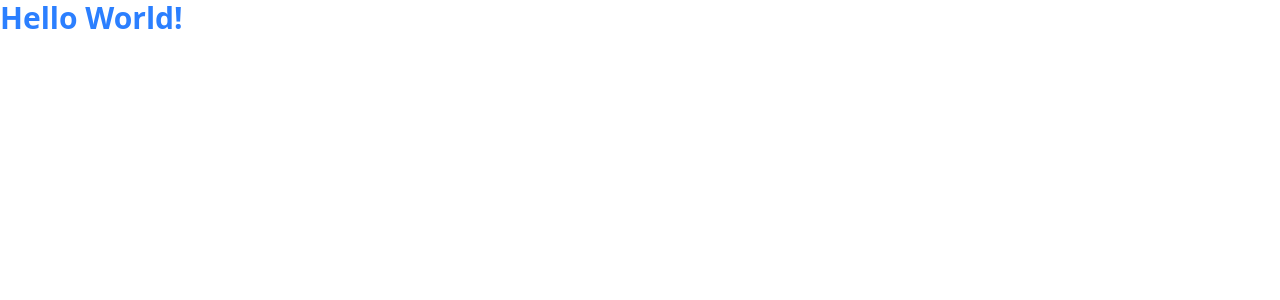
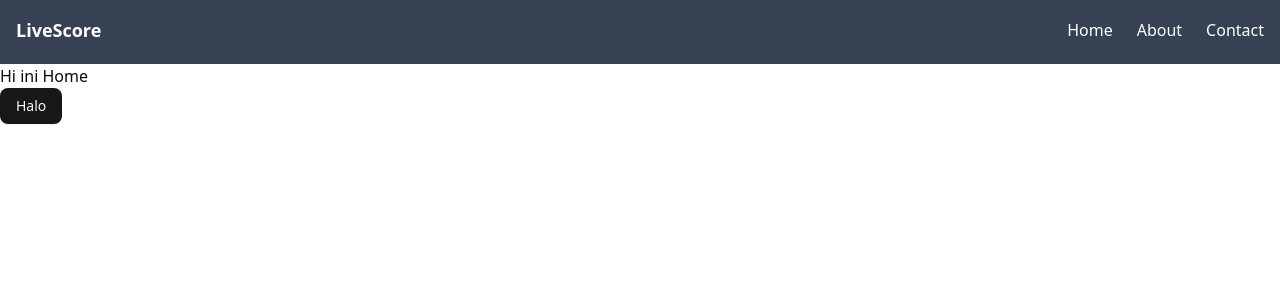
Before and after one commit to IrhamIzza/LiveScore, a React (Vite) app: page / in a window 1280 px wide. Shown: the top 300 px of the page. Built offline with nearby package versions, Linux system fonts and the light colour scheme.

Commit message:
membuat navbar

```diff
--- a/index.html
+++ b/index.html
@@ -2,10 +2,9 @@
 <html lang="en">
   <head>
     <meta charset="UTF-8" />
-    <link rel="icon" type="image/svg+xml" href="/vite.svg" />
     <meta name="viewport" content="width=device-width, initial-scale=1.0" />
     <link href="/src/index.css" rel="stylesheet">
-    <title>Vite + React</title>
+    <title>Home</title>
   </head>
   <body>
     <div id="root"></div>
--- a/src/App.jsx
+++ b/src/App.jsx
@@ -1,9 +1,15 @@
 import { useState } from "react";
+import Navbar from "./components/Navbar";
+import { Route, Routes } from "react-router-dom";
+import Home from "./pages/Home";
 
 function App() {
   return (
     <>
-      <h1 className="text-3xl font-bold text-blue-500">Hello World!</h1>
+      <Navbar></Navbar>
+      <Routes>
+        <Route path="/" element={<Home />} />
+      </Routes>
     </>
   );
 }
--- /dev/null
+++ b/src/components/Navbar.jsx
@@ -0,0 +1,48 @@
+import { useState } from "react";
+import { Link } from "react-router-dom";
+
+function Navbar() {
+    let [isOpen, setIsOpen] = useState(false);
+
+    let toggleMenu = () => {
+        setIsOpen(!isOpen)
+        console.log(isOpen)
+    }
+    return (
+        <>
+        <nav className={`fixed w-full bg-gray-700 p-4 text-white ${!isOpen? 'h-16':''} `}>
+            <div className="flex justify-between items-center">
+                <div className="text-lg font-bold">LiveScore</div>
+                {/* Menu Desktop */}
+                <ul className="hidden md:flex space-x-6">
+                    <li><Link to="/" className="hover:underline">Home</Link></li>
+                    <li><Link to="/about" className="hover:underline">About</Link></li>
+                    <li><Link to="/contact" className="hover:underline">Contact</Link></li>
+                </ul>
+                {/* Hamburger Icon */}
+                <div className="md:hidden">
+                    <svg onClick={toggleMenu} xmlns="http://www.w3.org/2000/svg" className="h-6 w-6 cursor-pointer" fill="none" viewBox="0 0 24 24"
+                        stroke="currentColor">
+                        <path strokeLinecap="round" strokeLinejoin="round" strokeWidth="2"
+                            d="M4 6h16M4 12h16M4 18h16" />
+                    </svg>
+                </div>
+                {/* Menu Mobile */}
+            </div>
+                {isOpen && (
+                    <ul className="md:hidden py-2 space-y-2">
+                        <li className="hover:underline"><Link to="/" onClick={toggleMenu}>Home</Link></li>
+                        <li className="hover:underline"><Link to="/about" onClick={toggleMenu}>About</Link></li>
+                        <li className="hover:underline"><Link to="/contact" onClick={toggleMenu}>Contact</Link></li>
+                    </ul>
+                )}
+        </nav>
+        <main className="pt-16"></main>
+        </>
+
+    );
+
+}
+
+
+export default Navbar;
--- /dev/null
+++ b/src/components/ui/button.jsx
@@ -0,0 +1,55 @@
+import * as React from "react"
+import { Slot } from "@radix-ui/react-slot"
+import { cva } from "class-variance-authority";
+
+import { cn } from "@/lib/utils"
+
+const buttonVariants = cva(
+  "inline-flex items-center justify-center gap-2 whitespace-nowrap rounded-md text-sm font-medium transition-all disabled:pointer-events-none disabled:opacity-50 [&_svg]:pointer-events-none [&_svg:not([class*='size-'])]:size-4 shrink-0 [&_svg]:shrink-0 outline-none focus-visible:border-ring focus-visible:ring-ring/50 focus-visible:ring-[3px] aria-invalid:ring-destructive/20 dark:aria-invalid:ring-destructive/40 aria-invalid:border-destructive",
+  {
+    variants: {
+      variant: {
+        default:
+          "bg-primary text-primary-foreground shadow-xs hover:bg-primary/90",
+        destructive:
+          "bg-destructive text-white shadow-xs hover:bg-destructive/90 focus-visible:ring-destructive/20 dark:focus-visible:ring-destructive/40 dark:bg-destructive/60",
+        outline:
+          "border bg-background shadow-xs hover:bg-accent hover:text-accent-foreground dark:bg-input/30 dark:border-input dark:hover:bg-input/50",
+        secondary:
+          "bg-secondary text-secondary-foreground shadow-xs hover:bg-secondary/80",
+        ghost:
+          "hover:bg-accent hover:text-accent-foreground dark:hover:bg-accent/50",
+        link: "text-primary underline-offset-4 hover:underline",
+      },
+      size: {
+        default: "h-9 px-4 py-2 has-[>svg]:px-3",
+        sm: "h-8 rounded-md gap-1.5 px-3 has-[>svg]:px-2.5",
+        lg: "h-10 rounded-md px-6 has-[>svg]:px-4",
+        icon: "size-9",
+      },
+    },
+    defaultVariants: {
+      variant: "default",
+      size: "default",
+    },
+  }
+)
+
+function Button({
+  className,
+  variant,
+  size,
+  asChild = false,
+  ...props
+}) {
+  const Comp = asChild ? Slot : "button"
+
+  return (
+    <Comp
+      data-slot="button"
+      className={cn(buttonVariants({ variant, size, className }))}
+      {...props} />
+  );
+}
+
+export { Button, buttonVariants }
--- a/src/index.css
+++ b/src/index.css
@@ -1 +1,120 @@
 @import "tailwindcss";
+@import "tw-animate-css";
+
+@custom-variant dark (&:is(.dark *));
+
+@theme inline {
+  --radius-sm: calc(var(--radius) - 4px);
+  --radius-md: calc(var(--radius) - 2px);
+  --radius-lg: var(--radius);
+  --radius-xl: calc(var(--radius) + 4px);
+  --color-background: var(--background);
+  --color-foreground: var(--foreground);
+  --color-card: var(--card);
+  --color-card-foreground: var(--card-foreground);
+  --color-popover: var(--popover);
+  --color-popover-foreground: var(--popover-foreground);
+  --color-primary: var(--primary);
+  --color-primary-foreground: var(--primary-foreground);
+  --color-secondary: var(--secondary);
+  --color-secondary-foreground: var(--secondary-foreground);
+  --color-muted: var(--muted);
+  --color-muted-foreground: var(--muted-foreground);
+  --color-accent: var(--accent);
+  --color-accent-foreground: var(--accent-foreground);
+  --color-destructive: var(--destructive);
+  --color-border: var(--border);
+  --color-input: var(--input);
+  --color-ring: var(--ring);
+  --color-chart-1: var(--chart-1);
+  --color-chart-2: var(--chart-2);
+  --color-chart-3: var(--chart-3);
+  --color-chart-4: var(--chart-4);
+  --color-chart-5: var(--chart-5);
+  --color-sidebar: var(--sidebar);
+  --color-sidebar-foreground: var(--sidebar-foreground);
+  --color-sidebar-primary: var(--sidebar-primary);
+  --color-sidebar-primary-foreground: var(--sidebar-primary-foreground);
+  --color-sidebar-accent: var(--sidebar-accent);
+  --color-sidebar-accent-foreground: var(--sidebar-accent-foreground);
+  --color-sidebar-border: var(--sidebar-border);
+  --color-sidebar-ring: var(--sidebar-ring);
+}
+
+:root {
+  --radius: 0.625rem;
+  --background: oklch(1 0 0);
+  --foreground: oklch(0.145 0 0);
+  --card: oklch(1 0 0);
+  --card-foreground: oklch(0.145 0 0);
+  --popover: oklch(1 0 0);
+  --popover-foreground: oklch(0.145 0 0);
+  --primary: oklch(0.205 0 0);
+  --primary-foreground: oklch(0.985 0 0);
+  --secondary: oklch(0.97 0 0);
+  --secondary-foreground: oklch(0.205 0 0);
+  --muted: oklch(0.97 0 0);
+  --muted-foreground: oklch(0.556 0 0);
+  --accent: oklch(0.97 0 0);
+  --accent-foreground: oklch(0.205 0 0);
+  --destructive: oklch(0.577 0.245 27.325);
+  --border: oklch(0.922 0 0);
+  --input: oklch(0.922 0 0);
+  --ring: oklch(0.708 0 0);
+  --chart-1: oklch(0.646 0.222 41.116);
+  --chart-2: oklch(0.6 0.118 184.704);
+  --chart-3: oklch(0.398 0.07 227.392);
+  --chart-4: oklch(0.828 0.189 84.429);
+  --chart-5: oklch(0.769 0.188 70.08);
+  --sidebar: oklch(0.985 0 0);
+  --sidebar-foreground: oklch(0.145 0 0);
+  --sidebar-primary: oklch(0.205 0 0);
+  --sidebar-primary-foreground: oklch(0.985 0 0);
+  --sidebar-accent: oklch(0.97 0 0);
+  --sidebar-accent-foreground: oklch(0.205 0 0);
+  --sidebar-border: oklch(0.922 0 0);
+  --sidebar-ring: oklch(0.708 0 0);
+}
+
+.dark {
+  --background: oklch(0.145 0 0);
+  --foreground: oklch(0.985 0 0);
+  --card: oklch(0.205 0 0);
+  --card-foreground: oklch(0.985 0 0);
+  --popover: oklch(0.205 0 0);
+  --popover-foreground: oklch(0.985 0 0);
+  --primary: oklch(0.922 0 0);
+  --primary-foreground: oklch(0.205 0 0);
+  --secondary: oklch(0.269 0 0);
+  --secondary-foreground: oklch(0.985 0 0);
+  --muted: oklch(0.269 0 0);
+  --muted-foreground: oklch(0.708 0 0);
+  --accent: oklch(0.269 0 0);
+  --accent-foreground: oklch(0.985 0 0);
+  --destructive: oklch(0.704 0.191 22.216);
+  --border: oklch(1 0 0 / 10%);
+  --input: oklch(1 0 0 / 15%);
+  --ring: oklch(0.556 0 0);
+  --chart-1: oklch(0.488 0.243 264.376);
+  --chart-2: oklch(0.696 0.17 162.48);
+  --chart-3: oklch(0.769 0.188 70.08);
+  --chart-4: oklch(0.627 0.265 303.9);
+  --chart-5: oklch(0.645 0.246 16.439);
+  --sidebar: oklch(0.205 0 0);
+  --sidebar-foreground: oklch(0.985 0 0);
+  --sidebar-primary: oklch(0.488 0.243 264.376);
+  --sidebar-primary-foreground: oklch(0.985 0 0);
+  --sidebar-accent: oklch(0.269 0 0);
+  --sidebar-accent-foreground: oklch(0.985 0 0);
+  --sidebar-border: oklch(1 0 0 / 10%);
+  --sidebar-ring: oklch(0.556 0 0);
+}
+
+@layer base {
+  * {
+    @apply border-border outline-ring/50;
+  }
+  body {
+    @apply bg-background text-foreground;
+  }
+}
--- /dev/null
+++ b/src/lib/utils.js
@@ -0,0 +1,6 @@
+import { clsx } from "clsx";
+import { twMerge } from "tailwind-merge"
+
+export function cn(...inputs) {
+  return twMerge(clsx(inputs));
+}
--- a/src/main.jsx
+++ b/src/main.jsx
@@ -1,9 +1,9 @@
-import { StrictMode } from 'react'
 import { createRoot } from 'react-dom/client'
+import { BrowserRouter } from "react-router-dom";
 import App from './App.jsx'
 
 createRoot(document.getElementById('root')).render(
-  <StrictMode>
+  <BrowserRouter>
     <App />
-  </StrictMode>,
+  </BrowserRouter>
 )
--- /dev/null
+++ b/src/pages/Home.jsx
@@ -0,0 +1,15 @@
+import { Button } from "@/components/ui/button";
+
+export default function Home() {
+  return (
+    <>
+    {/* <div className="h-72"></div>
+    <div className="h-72"></div>
+    <div className="h-72"></div>
+    <div className="h-72"></div>
+    <div className="h-72"></div> */}
+      <h1>Hi ini Home</h1>
+      <Button>Halo</Button>
+    </>
+  );
+}
--- a/vite.config.js
+++ b/vite.config.js
@@ -1,11 +1,14 @@
-import { defineConfig } from 'vite'
-import react from '@vitejs/plugin-react-swc'
-import tailwindcss from '@tailwindcss/vite'
+import path from "path"
+import tailwindcss from "@tailwindcss/vite"
+import react from "@vitejs/plugin-react-swc"
+import { defineConfig } from "vite"
 
 // https://vite.dev/config/
 export default defineConfig({
-  plugins: [
-    react(),
-    tailwindcss(),
-  ],
+  plugins: [react(), tailwindcss()],
+  resolve: {
+    alias: {
+      "@": path.resolve(__dirname, "./src"),
+    },
+  },
 })
```
Also changed, not shown: jsconfig.json (added, +8 -0 lines), package.json (+8 -0 lines), components.json (added), 1 other file (tests, documents, lock files or other folders).
